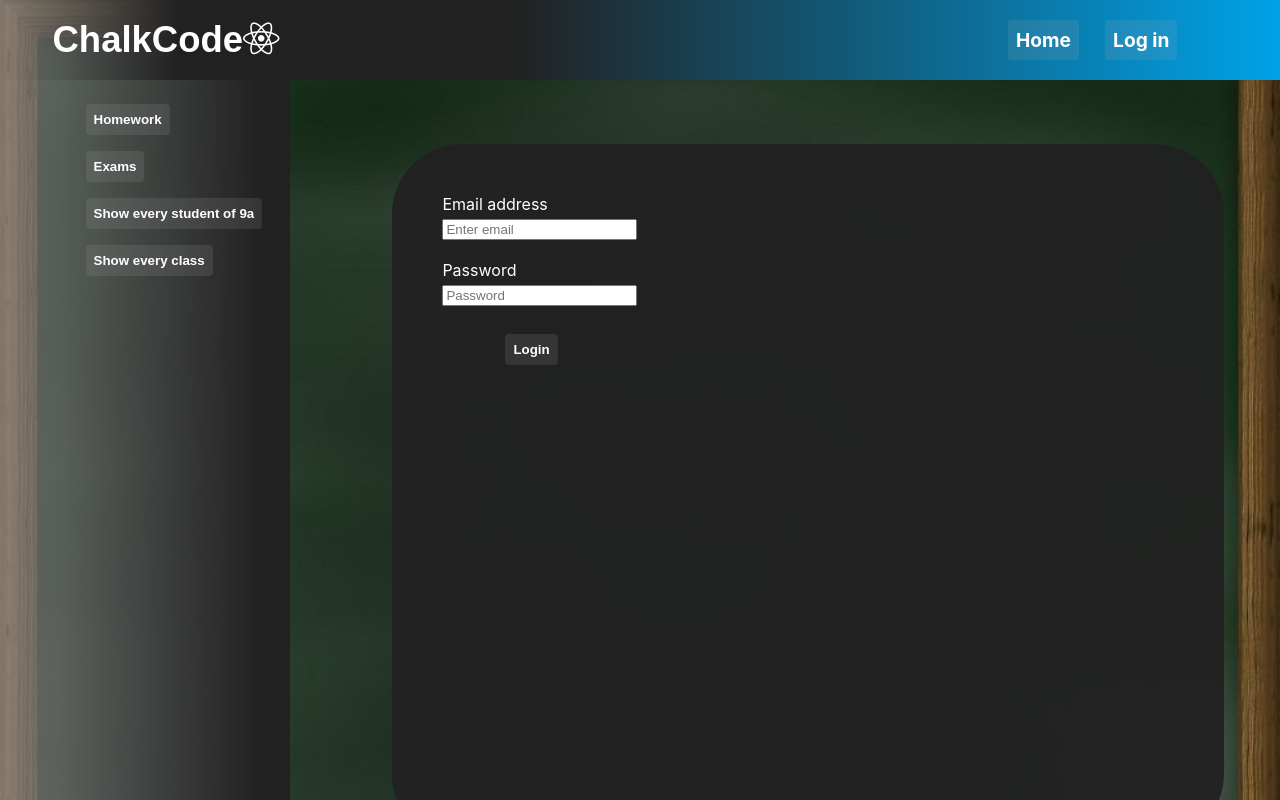
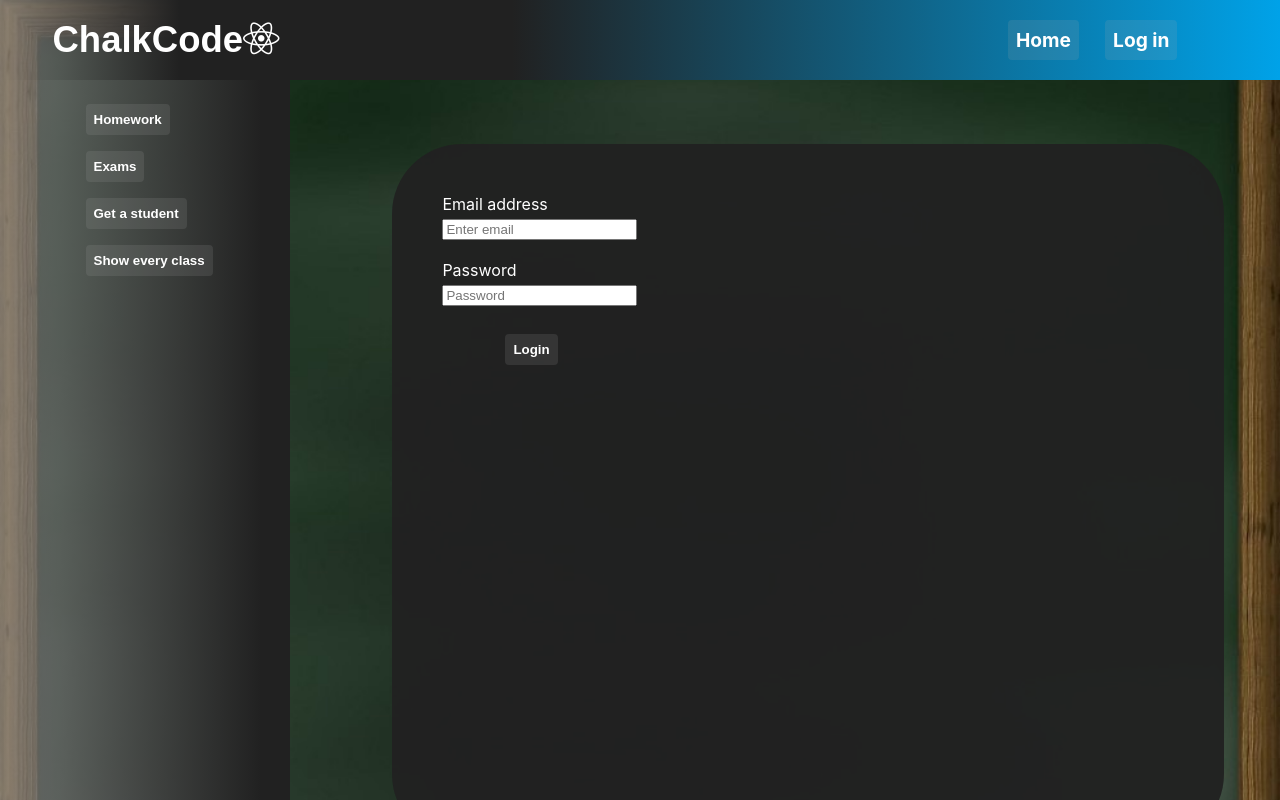
Before and after one commit to NGergely7712/chalk-code-front, a React (Create React App) app: page /login in a window 1280 px wide. Shown: the top 800 px of the page. Built offline with nearby package versions, Linux system fonts and the light colour scheme; a web font is replaced by a local one.

Commit message:
feat: adjusts UI for serving static url for demo

```diff
--- a/src/Components/Sidebar/Sidebar.js
+++ b/src/Components/Sidebar/Sidebar.js
@@ -39,8 +39,8 @@ class Sidebar extends Component {
                                                  tableContent={this.state.tableContent}/>, container)
                 }
                 break
-            case "listStudents":
-                await this.getApiData(urls.listStudents)
+            case "getStudent":
+                await this.getApiData(urls.getStudent)
                 if (this.state.tableContent.length > 1) {
                     ReactDOM.render(<ListStudents table={this.state.table}
                                                  tableContent={this.state.tableContent}/>, container)
--- a/src/Components/Sidebar/SidebarBtns.js
+++ b/src/Components/Sidebar/SidebarBtns.js
@@ -12,8 +12,8 @@ export const buttonItems =[
         role: ""
     },
     {
-        title:"Show every student of 9a",
-        table: "listStudents",
+        title:"Get a student",
+        table: "getStudent",
         cname:'buttons',
         role: ""
     },
```
